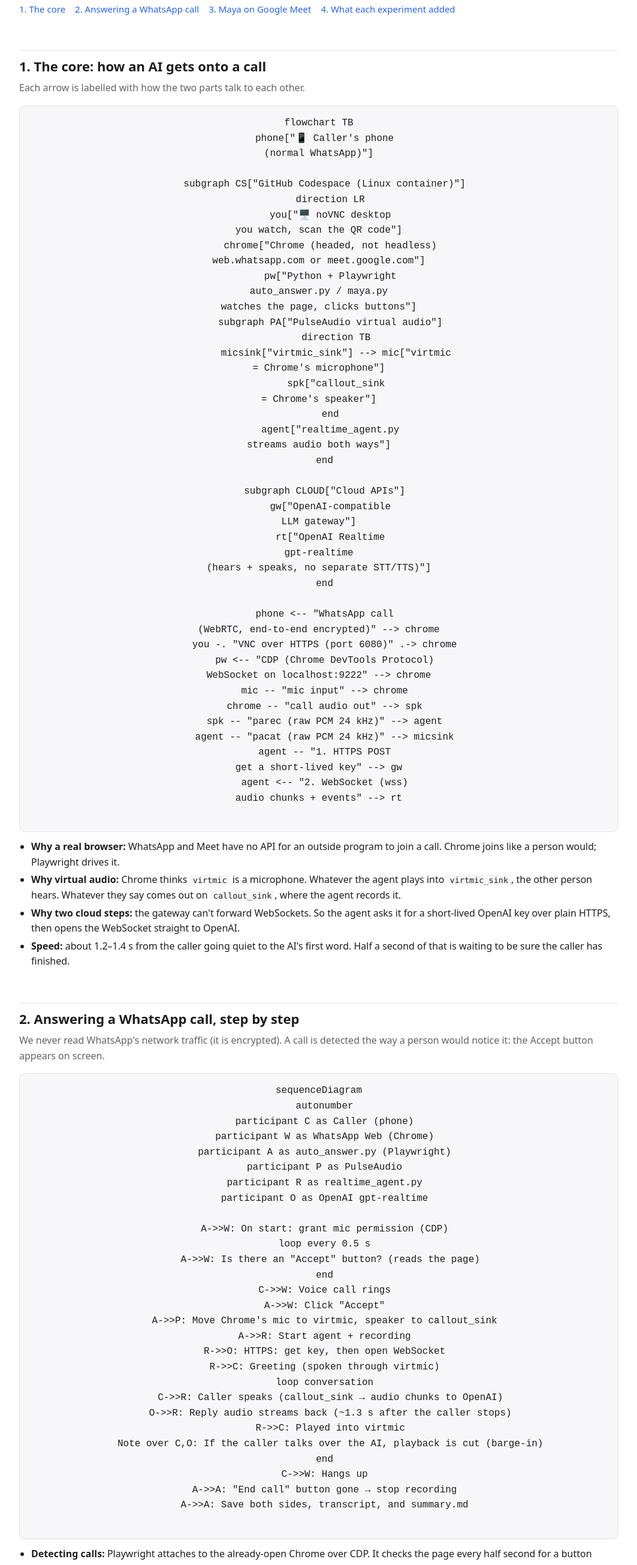
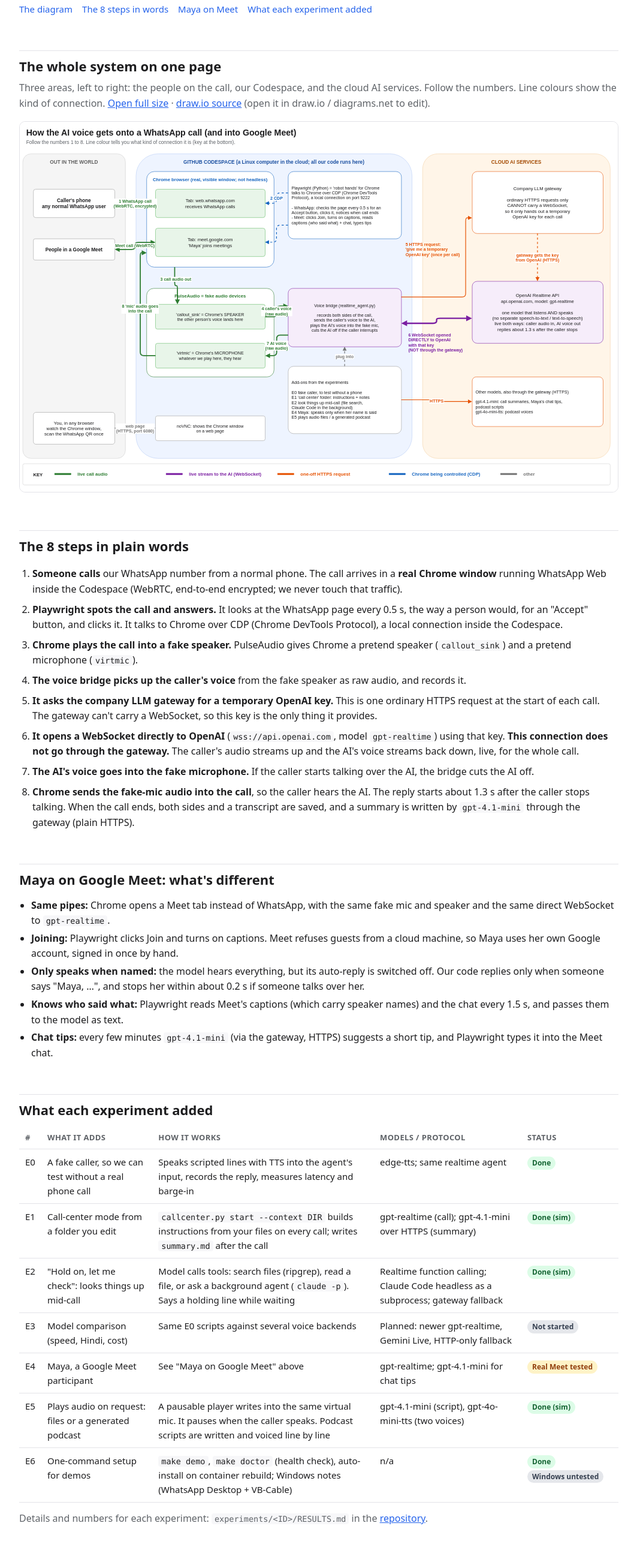
Before and after one commit to Jivraj-18/wa-virtmic, a plain HTML site: page docs/index.html in a window 1280 px wide. Shown: the part 191-2800 px from the top of the page at 60% size, without its empty margins (108-1171 px from the left). Drawn offline with Linux system fonts and the light colour scheme.

Commit message:
docs: one draw.io architecture diagram instead of three Mermaid diagrams
Single numbered diagram (people / Codespace / cloud) with colour-coded
connections, making explicit that the gateway only hands out a temporary
key over HTTPS and the WebSocket goes directly to api.openai.com.
Adds the editable .drawio source plus SVG/PNG exports, an 8-step plain
English walkthrough, and a short Maya-on-Meet section.

Co-Authored-By: Claude Opus 5.5 <noreply@anthropic.com>
Claude-Session: https://claude.ai/code/session_01VoWU4hEhk1nqiGvKFfpLar

```diff
--- a/docs/index.html
+++ b/docs/index.html
@@ -18,9 +18,9 @@
   .sub { color: var(--muted); margin: 0 0 16px; }
   nav a { color: var(--accent); text-decoration: none; margin-right: 16px; font-size: 15px; }
   .diagram { background: var(--card); border: 1px solid var(--line); border-radius: 10px; padding: 16px; overflow-x: auto; }
-  .diagram pre.mermaid { margin: 0; background: transparent; text-align: center; }
   ul.notes { margin: 12px 0 0; padding-left: 20px; }
   ul.notes li { margin: 4px 0; }
+  ol.steps { padding-left: 22px; } ol.steps li { margin: 8px 0; }
   table { width: 100%; border-collapse: collapse; font-size: 15px; margin-top: 8px; }
   th, td { text-align: left; vertical-align: top; padding: 9px 10px; border-bottom: 1px solid var(--line); }
   th { color: var(--muted); font-weight: 600; font-size: 13px; text-transform: uppercase; letter-spacing: .03em; }
@@ -37,123 +37,37 @@
   <p class="lead">Everything runs in one GitHub Codespace. A real Chrome browser joins the call, virtual audio devices act as its
     microphone and speaker, and a realtime voice model listens and talks through them. No WhatsApp Business account and no phone
     number provider are needed.</p>
-  <nav><a href="#core">1. The core</a><a href="#call">2. Answering a WhatsApp call</a><a href="#meet">3. Maya on Google Meet</a><a href="#experiments">4. What each experiment added</a></nav>
+  <nav><a href="#diagram">The diagram</a><a href="#steps">The 8 steps in words</a><a href="#maya">Maya on Meet</a><a href="#experiments">What each experiment added</a></nav>
 
-  <!-- ============================================================ 1 -->
-  <h2 id="core">1. The core: how an AI gets onto a call</h2>
-  <p class="sub">Each arrow is labelled with how the two parts talk to each other.</p>
-  <div class="diagram"><pre class="mermaid">
-flowchart TB
-  phone["📱 Caller's phone<br/>(normal WhatsApp)"]
+  <h2 id="diagram">The whole system on one page</h2>
+  <p class="sub">Three areas, left to right: the people on the call, our Codespace, and the cloud AI services. Follow the numbers.
+    Line colours show the kind of connection. <a href="architecture.svg">Open full size</a> ·
+    <a href="architecture.drawio">draw.io source</a> (open it in draw.io / diagrams.net to edit).</p>
+  <a href="architecture.svg"><img src="architecture.svg" alt="Architecture diagram: caller's phone, Chrome with WhatsApp Web and Meet tabs, Playwright, PulseAudio fake mic and speaker, voice bridge, company LLM gateway for a temporary key, and a direct WebSocket to OpenAI Realtime" style="width:100%;border:1px solid var(--line);border-radius:10px;background:#fff"></a>
 
-  subgraph CS["GitHub Codespace (Linux container)"]
-    direction LR
-    you["🖥️ noVNC desktop<br/>you watch, scan the QR code"]
-    chrome["Chrome (headed, not headless)<br/>web.whatsapp.com or meet.google.com"]
-    pw["Python + Playwright<br/>auto_answer.py / maya.py<br/>watches the page, clicks buttons"]
-    subgraph PA["PulseAudio virtual audio"]
-      direction TB
-      micsink["virtmic_sink"] --> mic["virtmic<br/>= Chrome's microphone"]
-      spk["callout_sink<br/>= Chrome's speaker"]
-    end
-    agent["realtime_agent.py<br/>streams audio both ways"]
-  end
+  <h2 id="steps">The 8 steps in plain words</h2>
+  <ol class="steps">
+    <li><b>Someone calls</b> our WhatsApp number from a normal phone. The call arrives in a <b>real Chrome window</b> running WhatsApp Web inside the Codespace (WebRTC, end-to-end encrypted; we never touch that traffic).</li>
+    <li><b>Playwright spots the call and answers.</b> It looks at the WhatsApp page every 0.5 s, the way a person would, for an "Accept" button, and clicks it. It talks to Chrome over CDP (Chrome DevTools Protocol), a local connection inside the Codespace.</li>
+    <li><b>Chrome plays the call into a fake speaker.</b> PulseAudio gives Chrome a pretend speaker (<code>callout_sink</code>) and a pretend microphone (<code>virtmic</code>).</li>
+    <li><b>The voice bridge picks up the caller's voice</b> from the fake speaker as raw audio, and records it.</li>
+    <li><b>It asks the company LLM gateway for a temporary OpenAI key.</b> This is one ordinary HTTPS request at the start of each call. The gateway can't carry a WebSocket, so this key is the only thing it provides.</li>
+    <li><b>It opens a WebSocket directly to OpenAI</b> (<code>wss://api.openai.com</code>, model <code>gpt-realtime</code>) using that key. <b>This connection does not go through the gateway.</b> The caller's audio streams up and the AI's voice streams back down, live, for the whole call.</li>
+    <li><b>The AI's voice goes into the fake microphone.</b> If the caller starts talking over the AI, the bridge cuts the AI off.</li>
+    <li><b>Chrome sends the fake-mic audio into the call</b>, so the caller hears the AI. The reply starts about 1.3 s after the caller stops talking. When the call ends, both sides and a transcript are saved, and a summary is written by <code>gpt-4.1-mini</code> through the gateway (plain HTTPS).</li>
+  </ol>
 
-  subgraph CLOUD["Cloud APIs"]
-    gw["OpenAI-compatible<br/>LLM gateway"]
-    rt["OpenAI Realtime<br/>gpt-realtime<br/>(hears + speaks, no separate STT/TTS)"]
-  end
-
-  phone <-- "WhatsApp call<br/>(WebRTC, end-to-end encrypted)" --> chrome
-  you -. "VNC over HTTPS (port 6080)" .-> chrome
-  pw <-- "CDP (Chrome DevTools Protocol)<br/>WebSocket on localhost:9222" --> chrome
-  mic -- "mic input" --> chrome
-  chrome -- "call audio out" --> spk
-  spk -- "parec (raw PCM 24 kHz)" --> agent
-  agent -- "pacat (raw PCM 24 kHz)" --> micsink
-  agent -- "1. HTTPS POST<br/>get a short-lived key" --> gw
-  agent <-- "2. WebSocket (wss)<br/>audio chunks + events" --> rt
-  </pre></div>
+  <h2 id="maya">Maya on Google Meet: what's different</h2>
   <ul class="notes">
-    <li><b>Why a real browser:</b> WhatsApp and Meet have no API for an outside program to join a call. Chrome joins like a person would; Playwright drives it.</li>
-    <li><b>Why virtual audio:</b> Chrome thinks <code>virtmic</code> is a microphone. Whatever the agent plays into <code>virtmic_sink</code>, the other person hears. Whatever they say comes out on <code>callout_sink</code>, where the agent records it.</li>
-    <li><b>Why two cloud steps:</b> the gateway can't forward WebSockets. So the agent asks it for a short-lived OpenAI key over plain HTTPS, then opens the WebSocket straight to OpenAI.</li>
-    <li><b>Speed:</b> about 1.2–1.4 s from the caller going quiet to the AI's first word. Half a second of that is waiting to be sure the caller has finished.</li>
-  </ul>
-
-  <!-- ============================================================ 2 -->
-  <h2 id="call">2. Answering a WhatsApp call, step by step</h2>
-  <p class="sub">We never read WhatsApp's network traffic (it is encrypted). A call is detected the way a person would notice it: the Accept button appears on screen.</p>
-  <div class="diagram"><pre class="mermaid">
-sequenceDiagram
-  autonumber
-  participant C as Caller (phone)
-  participant W as WhatsApp Web (Chrome)
-  participant A as auto_answer.py (Playwright)
-  participant P as PulseAudio
-  participant R as realtime_agent.py
-  participant O as OpenAI gpt-realtime
-
-  A->>W: On start: grant mic permission (CDP)
-  loop every 0.5 s
-    A->>W: Is there an "Accept" button? (reads the page)
-  end
-  C->>W: Voice call rings
-  A->>W: Click "Accept"
-  A->>P: Move Chrome's mic to virtmic, speaker to callout_sink
-  A->>R: Start agent + recording
-  R->>O: HTTPS: get key, then open WebSocket
-  R->>C: Greeting (spoken through virtmic)
-  loop conversation
-    C->>R: Caller speaks (callout_sink → audio chunks to OpenAI)
-    O->>R: Reply audio streams back (~1.3 s after the caller stops)
-    R->>C: Played into virtmic
-    Note over C,O: If the caller talks over the AI, playback is cut (barge-in)
-  end
-  C->>W: Hangs up
-  A->>A: "End call" button gone → stop recording
-  A->>A: Save both sides, transcript, and summary.md
-  </pre></div>
-  <ul class="notes">
-    <li><b>Detecting calls:</b> Playwright attaches to the already-open Chrome over CDP. It checks the page every half second for a button labelled Accept or Answer, and for the call-controls bar while a call is live.</li>
-    <li><b>Recording:</b> each call folder has <code>caller.wav</code>, <code>ai.wav</code>, a stereo mix and a timestamped transcript. Recordings stay in the Codespace and are never committed.</li>
-    <li><b>Call-center mode (E1):</b> before each call the agent's instructions are rebuilt from a folder you edit: <code>instructions.md</code>, <code>config.yaml</code> and <code>knowledge/</code>.</li>
-  </ul>
-
-  <!-- ============================================================ 3 -->
-  <h2 id="meet">3. Maya on Google Meet</h2>
-  <p class="sub">The same core, pointed at a Meet tab. The difference is that Maya listens to everything but only speaks when someone says her name.</p>
-  <div class="diagram"><pre class="mermaid">
-flowchart TB
-  subgraph MEET["meet.google.com in Maya's own Chrome (signed-in Google account)"]
-    audio["Meeting audio"]
-    cap["Live captions<br/>(who said what)"]
-    chat["Meeting chat"]
-  end
-
-  join["Playwright joins:<br/>camera off, mic on,<br/>clicks Join, turns on captions"] --> MEET
-
-  audio -- "PulseAudio → WebSocket" --> rt["gpt-realtime<br/>hears everything,<br/>auto-reply turned OFF"]
-  cap -- "page read every ~1.5 s<br/>sent as text" --> rt
-  chat -- "page read<br/>sent as text" --> rt
-
-  rt -- "running transcript" --> addr{"addressing.py<br/>Was Maya named?<br/>('Maya, …', 'Hi Maya')"}
-  addr -- "yes" --> speak["Ask the model to reply<br/>→ voice into virtmic"]
-  addr -- "no" --> silent["Stay silent"]
-  speak --> vad{"Someone talks<br/>over her?"}
-  vad -- "yes: stop in 0.1–0.3 s<br/>(local voice detector)" --> silent
-
-  rt -. "meeting so far" .-> sug["suggester.py<br/>gpt-4.1-mini over HTTPS<br/>every few minutes"]
-  sug -- "short tip typed<br/>into Meet chat" --> chat
-  </pre></div>
-  <ul class="notes">
-    <li><b>Joining:</b> Meet refuses guests from a cloud machine ("checks you're not a bot"), so Maya uses a separate Google account, logged in once by hand in noVNC.</li>
-    <li><b>Who is speaking:</b> Maya doesn't recognise voices. She reads Meet's own captions, which label each line with the speaker's name.</li>
-    <li><b>Real test (2 people + Maya):</b> she stayed quiet when only mentioned ("I agree with what Maya said"), answered every direct question, continued when asked, and posted chat tips that people noticed.</li>
+    <li><b>Same pipes:</b> Chrome opens a Meet tab instead of WhatsApp, with the same fake mic and speaker and the same direct WebSocket to <code>gpt-realtime</code>.</li>
+    <li><b>Joining:</b> Playwright clicks Join and turns on captions. Meet refuses guests from a cloud machine, so Maya uses her own Google account, signed in once by hand.</li>
+    <li><b>Only speaks when named:</b> the model hears everything, but its auto-reply is switched off. Our code replies only when someone says "Maya, …", and stops her within about 0.2 s if someone talks over her.</li>
+    <li><b>Knows who said what:</b> Playwright reads Meet's captions (which carry speaker names) and the chat every 1.5 s, and passes them to the model as text.</li>
+    <li><b>Chat tips:</b> every few minutes <code>gpt-4.1-mini</code> (via the gateway, HTTPS) suggests a short tip, and Playwright types it into the Meet chat.</li>
   </ul>
 
   <!-- ============================================================ 4 -->
-  <h2 id="experiments">4. What each experiment added on top of the core</h2>
+  <h2 id="experiments">What each experiment added</h2>
   <table>
     <thead><tr><th>#</th><th>What it adds</th><th>How it works</th><th>Models / protocol</th><th>Status</th></tr></thead>
     <tbody>
@@ -170,7 +84,7 @@ flowchart TB
         <td>Same E0 scripts against several voice backends</td>
         <td>Planned: newer gpt-realtime, Gemini Live, HTTP-only fallback</td><td><span class="tag todo">Not started</span></td></tr>
       <tr><td>E4</td><td>Maya, a Google Meet participant</td>
-        <td>See diagram 3</td>
+        <td>See "Maya on Google Meet" above</td>
         <td>gpt-realtime; gpt-4.1-mini for chat tips</td><td><span class="tag partial">Real Meet tested</span></td></tr>
       <tr><td>E5</td><td>Plays audio on request: files or a generated podcast</td>
         <td>A pausable player writes into the same virtual mic. It pauses when the caller speaks. Podcast scripts are written and voiced line by line</td>
@@ -184,11 +98,5 @@ flowchart TB
     <a href="https://github.com/Jivraj-18/wa-virtmic">repository</a>.</p>
 </main>
 
-<script type="module">
-  import mermaid from "https://cdn.jsdelivr.net/npm/mermaid@11/dist/mermaid.esm.min.mjs";
-  const dark = window.matchMedia("(prefers-color-scheme: dark)").matches;
-  mermaid.initialize({ startOnLoad: true, theme: dark ? "dark" : "default", securityLevel: "strict",
-    flowchart: { htmlLabels: true, curve: "basis" }, sequence: { mirrorActors: false } });
-</script>
 </body>
 </html>
```
Also changed, not shown: docs/architecture.png (added), docs/architecture.svg (added), 1 other file.
